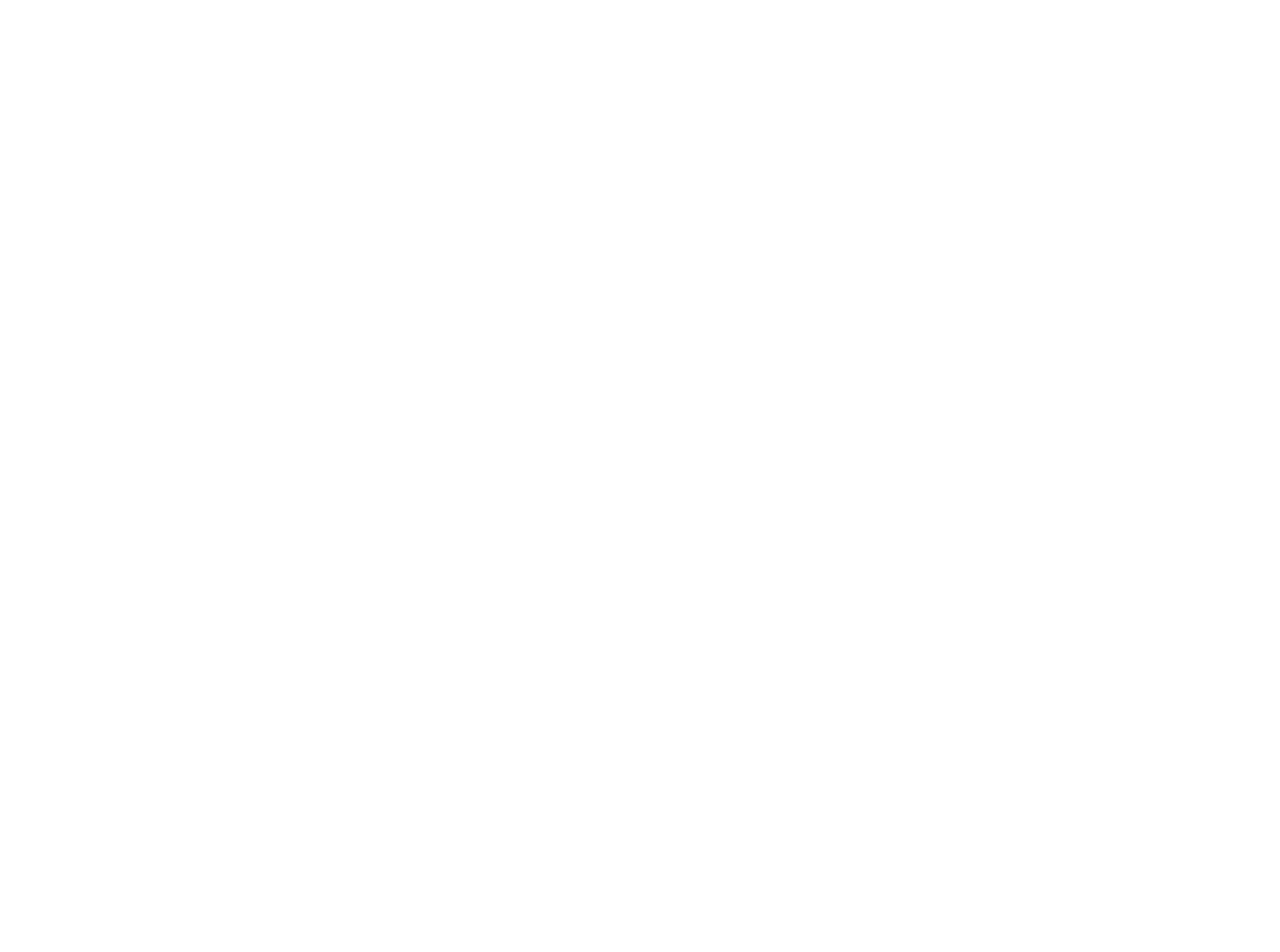
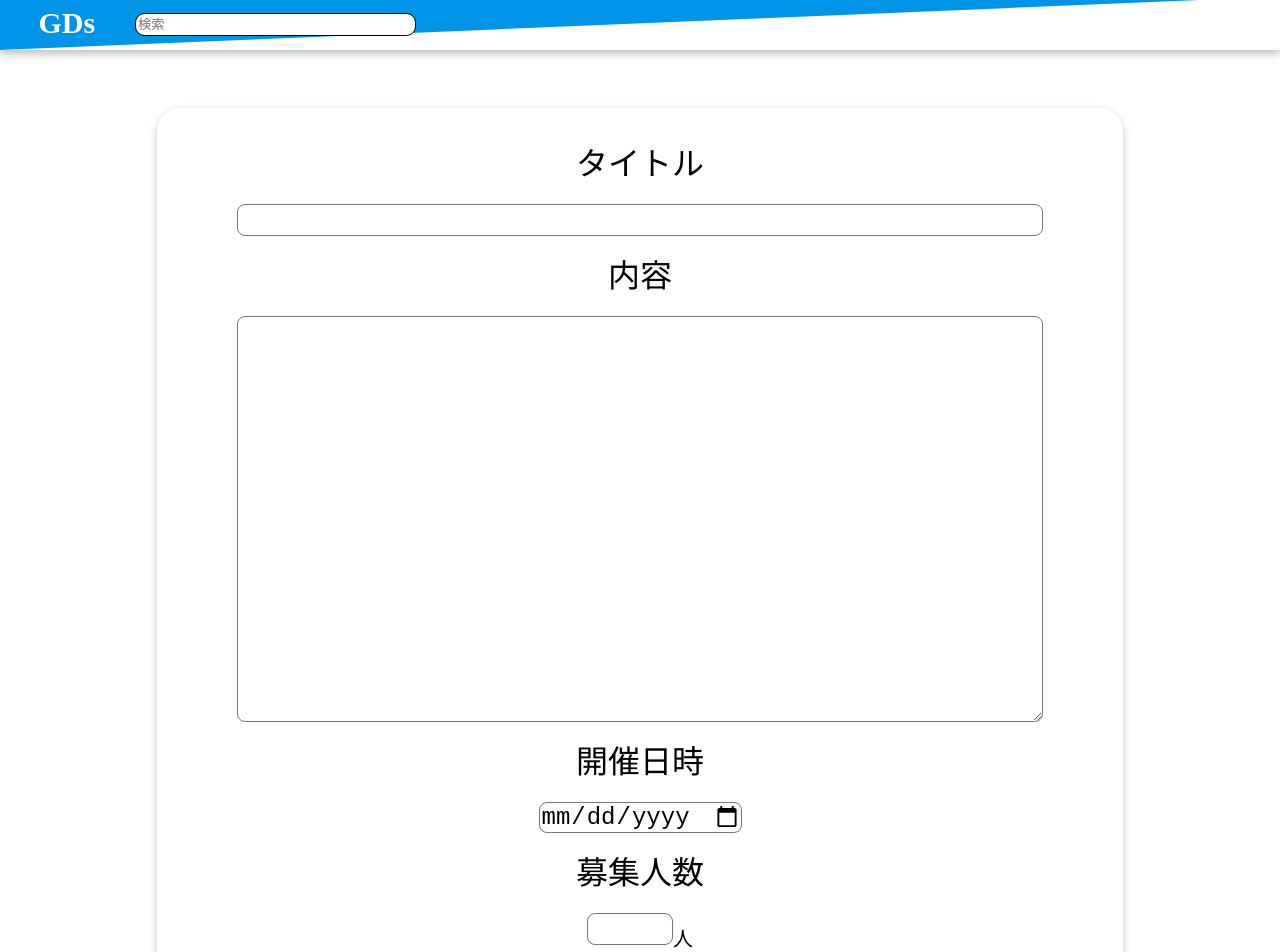
Before and after one commit to minamihiroto/GDs, a React (Create React App) app in the folder front/: page /post in a window 1280 px wide. Shown: the top 952 px of the page. Before the commit the page ends 800 px from the top, so only its background shows below. Built offline with nearby package versions, Linux system fonts and the light colour scheme.

Commit message:
✨Add PostPage

```diff
--- a/front/src/App.tsx
+++ b/front/src/App.tsx
@@ -188,6 +188,10 @@
     font-size:36px;
 }
 
+.fs-32{
+    font-size:32px;
+}
+
 .fs-28{
     font-size:28px;
 }
--- a/front/src/Routes.tsx
+++ b/front/src/Routes.tsx
@@ -1,6 +1,6 @@
 import React from "react";
 import { Switch, Route, BrowserRouter } from "react-router-dom";
-import { Login, Register, Home ,Search,User,Follow,Review} from "./pages";
+import { Login, Register, Home ,Search,User,Follow,Review,Post} from "./pages";
 
 const Routes = () => {
   return (
@@ -13,6 +13,7 @@
         <Route exact path="/user" component={User} />
         <Route exact path="/follow" component={Follow} />
         <Route exact path="/review" component={Review} />
+        <Route exact path="/post" component={Post} />
       </Switch>
     </BrowserRouter>
   );
--- /dev/null
+++ b/front/src/pages/Post.tsx
@@ -0,0 +1,81 @@
+import React, { FunctionComponent } from "react";
+import styled from "styled-components";
+import { Header, Footer } from "../components/layout";
+import { TheButton } from "../components/parts";
+
+const Main = styled.main`
+display:flex;
+align-items:center;
+flex-direction:column;
+max-width: 1440px;
+height: 1200px;
+justify-content: center;
+`;
+
+const PostContainer = styled.div`
+text-align:center;
+background: #ffffff;
+filter: drop-shadow(0px 4px 4px rgba(0, 0, 0, 0.25));
+padding:40px 80px;
+border-radius: 24px;
+margin-bottom:40px;
+
+& h1{
+ font-size:32px;
+ font-weight:400;
+ margin-bottom:24px;
+}
+
+& input,textarea{
+  vertical-align: middle;
+  border-width: 1px;
+  border-style: solid;
+  border-radius:8px;
+  font-size:24px;
+  margin-bottom:24px;
+  &:focus {
+    outline: 0;
+  }
+}
+
+& .title-input{
+  width: 800px;
+}
+
+& .date-input{
+  width:200px;
+}
+
+& .member-input{
+  width: 80px;
+}
+
+& textarea{
+  height: 400px;
+  width: 800px;
+}
+`;
+
+const Post: FunctionComponent = () => {
+  return (
+    <>
+      <Header />
+      <Main>
+        <PostContainer>
+          <h1>タイトル</h1>
+          <input type="text" className="title-input"/>
+          <h1>内容</h1>
+          <textarea></textarea>
+          <h1>開催日時</h1>
+          <input type="date" className="date-input"/>
+          <h1>募集人数</h1>
+          <div className="fs-20"><input type="number" className="member-input"/>人</div>
+        </PostContainer>
+        <TheButton name="投稿する"/>
+      </Main>
+      <Footer />
+    </>
+  );
+};
+
+export default Post;
--- a/front/src/pages/index.tsx
+++ b/front/src/pages/index.tsx
@@ -5,5 +5,6 @@
 import User from "./User";
 import Follow from "./Follow";
 import Review from "./Review";
+import Post from "./Post";
 
-export { Home, Login, Register, Search, User ,Follow,Review };
+export { Home, Login, Register, Search, User ,Follow,Review,Post };
```
